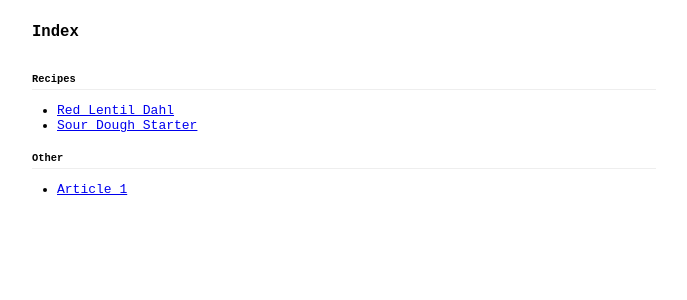
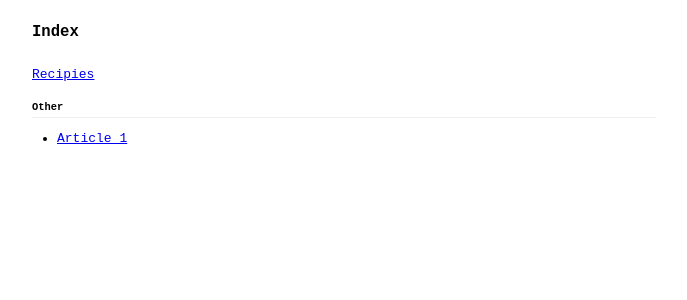
Before and after one commit to mkipling/p, a Jekyll site: the page built from index.md, in a window 1280 px wide. Shown: the top 300 px of the page, without its empty margins (296-983 px from the left). Built offline with Jekyll 4.4.1, drawn with Linux system fonts in a browser that asks for light colours; our own code applies the rules of GitHub Pages for plain Markdown files.

Commit message:
Update index.md

```diff
--- a/index.md
+++ b/index.md
@@ -2,10 +2,7 @@
 title: "Index"
 ---
 
-### Recipes
-
-- [Red Lentil Dahl](/r/red-lentil-dahl)
-- [Sour Dough Starter](/r/sourdough-starter)
+[Recipies](/r)
 
 ### Other
 
```
